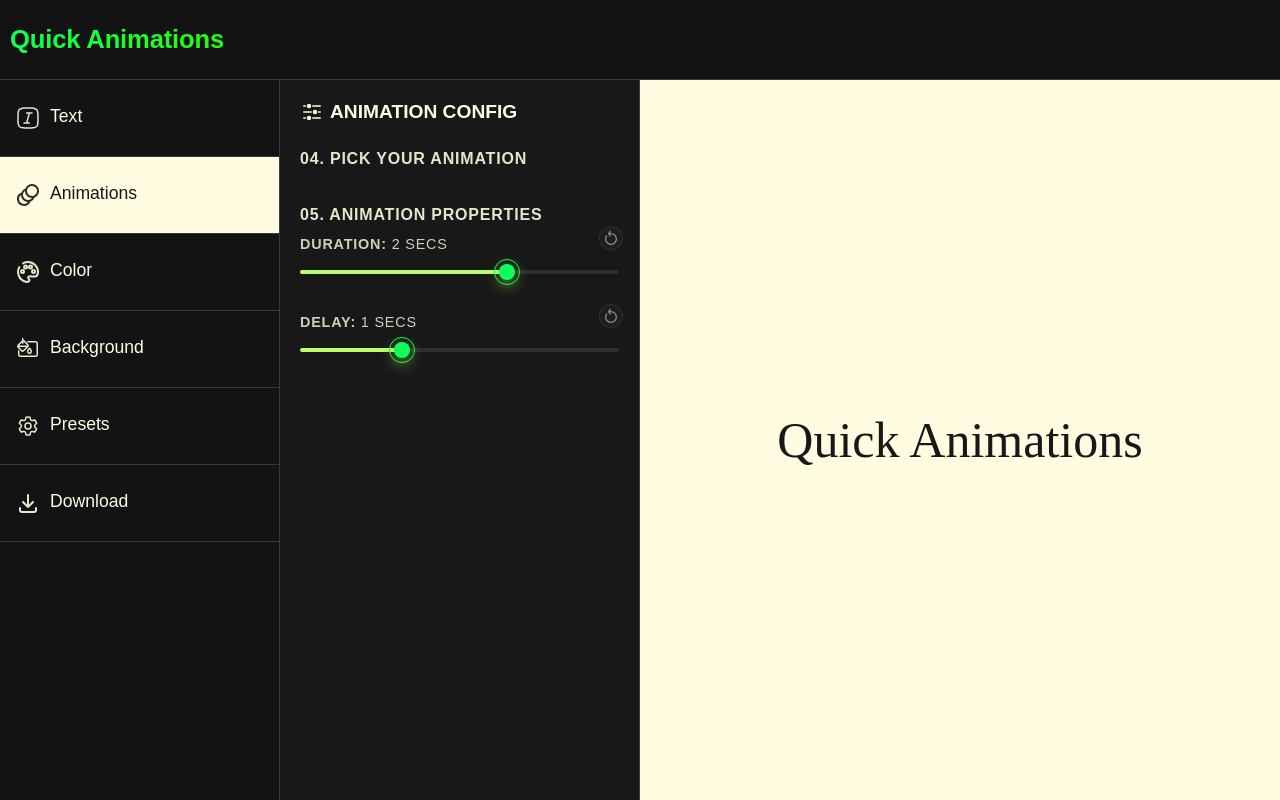
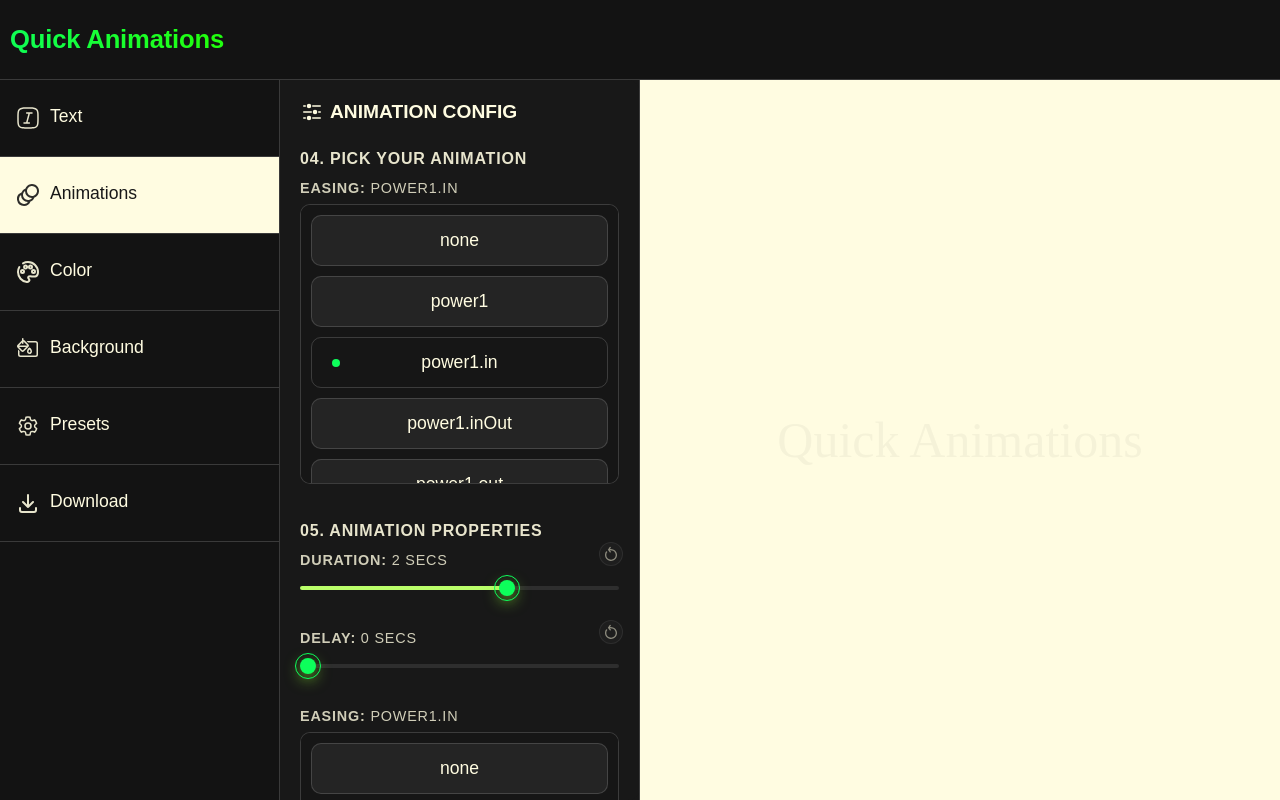
Before and after one commit to matiasecharri/bloop, a Next.js app: page / in a window 1280 px wide. Both pictures are taken after a click on the button "Animations". Built offline with nearby package versions, Linux system fonts and the light colour scheme.

Commit message:
feat: add scroller + easings

```diff
--- a/src/app/features/animation-dashboard/context/controlsTypes.ts
+++ b/src/app/features/animation-dashboard/context/controlsTypes.ts
@@ -1,6 +1,51 @@
 // interface ColorSettings {}
 
 // interface BackgroundSettings {}
+export const easings = [
+  "none",
+  "power1",
+  "power1.in",
+  "power1.inOut",
+  "power1.out",
+  "power2",
+  "power2.in",
+  "power2.inOut",
+  "power2.out",
+  "power3",
+  "power3.in",
+  "power3.inOut",
+  "power3.out",
+  "power4",
+  "power4.in",
+  "power4.inOut",
+  "power4.out",
+  "back",
+  "back.in",
+  "back.inOut",
+  "back.out",
+  "bounce",
+  "bounce.in",
+  "bounce.inOut",
+  "bounce.out",
+  "circ",
+  "circ.in",
+  "circ.inOut",
+  "circ.out",
+  "elastic",
+  "elastic.in",
+  "elastic.inOut",
+  "elastic.out",
+  "expo",
+  "expo.in",
+  "expo.inOut",
+  "expo.out",
+  "sine",
+  "sine.in",
+  "sine.inOut",
+  "sine.out",
+] as const;
+
+export type Easing = (typeof easings)[number];
 
 export interface AnimationSettings {
   duration: number;
@@ -8,6 +53,7 @@ export interface AnimationSettings {
   fadeOut: boolean;
   loop: boolean;
   delay: number;
+  easing: Easing;
 }
 
 export interface TextSettings {
@@ -29,7 +75,8 @@ export const defaultControlsSettings: ControlsSettings = {
     fadeIn: false,
     fadeOut: false,
     loop: true,
-    delay: 1,
+    delay: 0,
+    easing: "power1.in",
   },
   text: {
     userText: "Quick Animations",
--- a/src/app/features/animation-dashboard/sidebar/components/AnimationPicker/AnimationPicker.tsx
+++ b/src/app/features/animation-dashboard/sidebar/components/AnimationPicker/AnimationPicker.tsx
@@ -1,12 +1,18 @@
-import { PickerStep, PickerWrapper } from "@/shared/components/molecules";
 import {
   CONTROLS_ACTIONS,
   defaultControlsSettings,
+  easings,
   useControls,
 } from "../../../context";
-import { InputRange, Subtitle, Title } from "@/shared/components/atoms";
+import { IconConfig } from "@/assets/svg";
+import { Button, Subtitle, Title } from "@/shared/components/atoms";
+import {
+  InputRange,
+  PickerStep,
+  PickerWrapper,
+  ScrollerWrapper,
+} from "@/shared/components/molecules";
 import { RangeWrapper } from "@/shared/components/molecules";
-import { IconConfig } from "@/assets/svg";
 
 const AnimationPicker = () => {
   const { state, dispatch } = useControls();
@@ -24,6 +30,23 @@ const AnimationPicker = () => {
       </Title>
       <PickerStep>
         <Subtitle step="04" text="pick your animation" />
+        <ScrollerWrapper subtitle={animations.easing} title="Easing:">
+          {easings.map((gsapEasing) => (
+            <Button
+              key={gsapEasing}
+              isActive={gsapEasing === animations.easing}
+              text={gsapEasing}
+              onClick={() =>
+                dispatch({
+                  type: CONTROLS_ACTIONS.ANIMATIONS,
+                  payload: {
+                    easing: gsapEasing,
+                  },
+                })
+              }
+            />
+          ))}
+        </ScrollerWrapper>
       </PickerStep>
       <PickerStep>
         <Subtitle step="05" text="animation properties" />
@@ -55,7 +78,7 @@ const AnimationPicker = () => {
             isBtnDisabled={isAnimationDefault("delay")}
             label="Delay"
             max={3}
-            min={0.1}
+            min={0.0}
             step={0.1}
             unit="secs"
             value={animations.delay}
@@ -74,6 +97,23 @@ const AnimationPicker = () => {
               })
             }
           />
+          <ScrollerWrapper subtitle={animations.easing} title="Easing:">
+            {easings.map((gsapEasing) => (
+              <Button
+                key={gsapEasing}
+                isActive={gsapEasing === animations.easing}
+                text={gsapEasing}
+                onClick={() =>
+                  dispatch({
+                    type: CONTROLS_ACTIONS.ANIMATIONS,
+                    payload: {
+                      easing: gsapEasing,
+                    },
+                  })
+                }
+              />
+            ))}
+          </ScrollerWrapper>
         </RangeWrapper>
       </PickerStep>
     </PickerWrapper>
--- a/src/app/features/animation-dashboard/visualizer/Visualizer.tsx
+++ b/src/app/features/animation-dashboard/visualizer/Visualizer.tsx
@@ -20,14 +20,29 @@ const Visualizer = () => {
   useGSAP(() => {
     const text = textRef.current;
 
-    gsap.to(text, {
+    gsap.set(text, {
       opacity: 1,
-      ease: "power1",
+      ease: animations.easing,
       duration: animations.duration,
       delay: animations.delay,
-      yoyo: animations.loop ? true : false,
-      repeat: animations.loop ? -1 : 0,
+      yoyo: true,
+      repeat: -1,
     });
+
+    gsap.fromTo(
+      text,
+      {
+        opacity: 0,
+      },
+      {
+        opacity: 1,
+        ease: animations.easing,
+        duration: animations.duration,
+        delay: animations.delay,
+        yoyo: true,
+        repeat: -1,
+      }
+    );
   }, [animations]);
 
   return (
--- /dev/null
+++ b/src/shared/components/atoms/button/Button.module.css
@@ -0,0 +1,38 @@
+.button {
+  position: relative;
+  padding: 14px 10px;
+  font-family: satoshi, sans-serif;
+  font-size: 1.1rem;
+  color: var(--color-light);
+  cursor: pointer;
+  background-color: #242424;
+  border: none;
+  border: 1px solid var(--color-border-light);
+  border-radius: 10px;
+  transition: background 0.3s ease;
+}
+
+.button::after {
+  position: absolute;
+  top: 50%;
+  left: 20px;
+  width: 8px;
+  height: 8px;
+  background-color: var(--color-accent);
+  border-radius: 50%;
+  opacity: 0;
+  transition: 0.6s ease;
+  transform: translateY(-50%) scale(0);
+  content: "";
+}
+
+.active {
+  background-color: rgb(0 0 0 / 0%);
+  transition: 0.3s ease-in-out;
+}
+
+.active::after {
+  opacity: 1;
+  transition: 0.3s ease-in-out;
+  transform: translateY(-50%) scale(1);
+}
--- /dev/null
+++ b/src/shared/components/atoms/button/Button.tsx
@@ -0,0 +1,22 @@
+import { MouseEvent } from "react";
+import s from "./Button.module.css";
+import clsx from "clsx";
+
+interface ButtonProps {
+  text: string;
+  onClick?: (event: MouseEvent<HTMLButtonElement>) => void;
+  isActive?: boolean;
+}
+
+const Button = ({ text, isActive, onClick }: ButtonProps) => {
+  return (
+    <button
+      className={clsx(s.button, !!isActive && s.active)}
+      onClick={onClick}
+    >
+      {text}
+    </button>
+  );
+};
+
+export default Button;
--- a/src/shared/components/atoms/index.ts
+++ b/src/shared/components/atoms/index.ts
@@ -1,5 +1,4 @@
-export { default as InputRange } from "../molecules/input-range/InputRange";
-export { default as PickerStep } from "../molecules/picker-step/PickerStep";
+export { default as Button } from "./button/Button";
 export { default as ResetButton } from "./reset-button/ResetButton";
 export { default as Subtitle } from "./subtitle/Subtitle";
 export { default as Title } from "./title/Title";
--- a/src/shared/components/molecules/index.ts
+++ b/src/shared/components/molecules/index.ts
@@ -1,4 +1,6 @@
 export { default as PickerStep } from "./picker-step/PickerStep";
 export { default as PickerWrapper } from "./picker-wrapper/PickerWrapper";
+export { default as RangeWrapper } from "./range-wrapper/RangeWrapper";
+export { default as ScrollerWrapper } from "./scroller-wrapper/ScrollerWrapper";
 export { default as TransitionWrapper } from "./transition-wrapper/TransitionWrapper";
-export { default as RangeWrapper } from "./range-wrapper/RangeWrapper";
+export { default as InputRange } from "../molecules/input-range/InputRange";
--- /dev/null
+++ b/src/shared/components/molecules/scroller-wrapper/Scroller.module.css
@@ -0,0 +1,29 @@
+.scroller {
+  display: flex;
+  flex-direction: column;
+  width: 100%;
+  height: 280px;
+  max-height: 280px;
+  padding: 10px;
+  overflow-y: scroll;
+  background-color: #161616;
+  border: 1px solid var(--color-border-light);
+  border-radius: 10px;
+  border-radius: 10px;
+  border-radius: 10px;
+  border-radius: 10px;
+  border-radius: 10px;
+  gap: 10px;
+}
+
+.title {
+  margin-bottom: 8px;
+  font-family: satoshi, sans-serif;
+  font-size: 0.9rem;
+  font-weight: 400;
+  letter-spacing: 0.8px;
+  color: var(--color-light);
+  text-transform: uppercase;
+  opacity: 0.8;
+  pointer-events: none;
+}
--- /dev/null
+++ b/src/shared/components/molecules/scroller-wrapper/ScrollerWrapper.tsx
@@ -0,0 +1,21 @@
+import { ReactNode } from "react";
+import s from "./Scroller.module.css";
+
+interface ScrollerWrapperProps {
+  title: string;
+  subtitle?: string;
+  children: ReactNode;
+}
+
+const ScrollerWrapper = ({ children, title, subtitle }: ScrollerWrapperProps) => {
+  return (
+    <section>
+      <p className={s.title}>
+        <strong>{title}</strong>{" "}{subtitle}
+      </p>
+      <div className={s.scroller}>{children}</div>
+    </section>
+  );
+};
+
+export default ScrollerWrapper;
```
Also changed, not shown: src/app/features/animation-dashboard/sidebar/components/TextPicker/TextPicker.tsx (+4 -4 lines).
